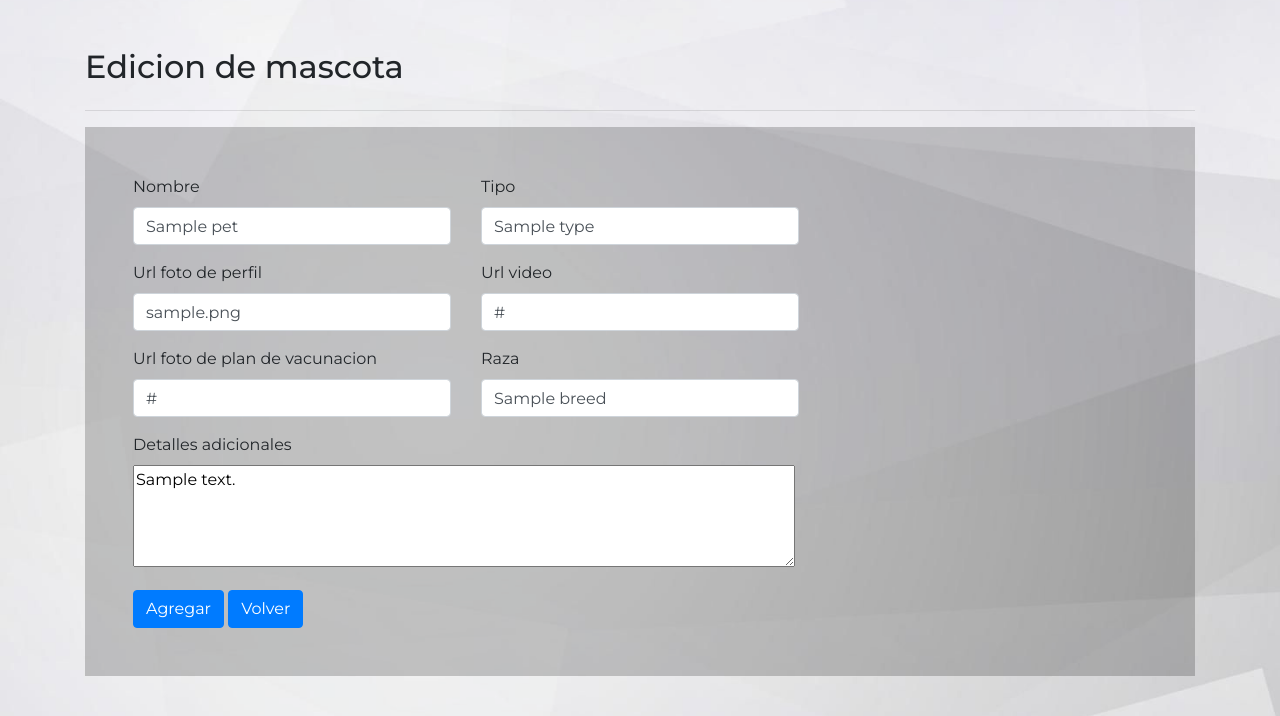
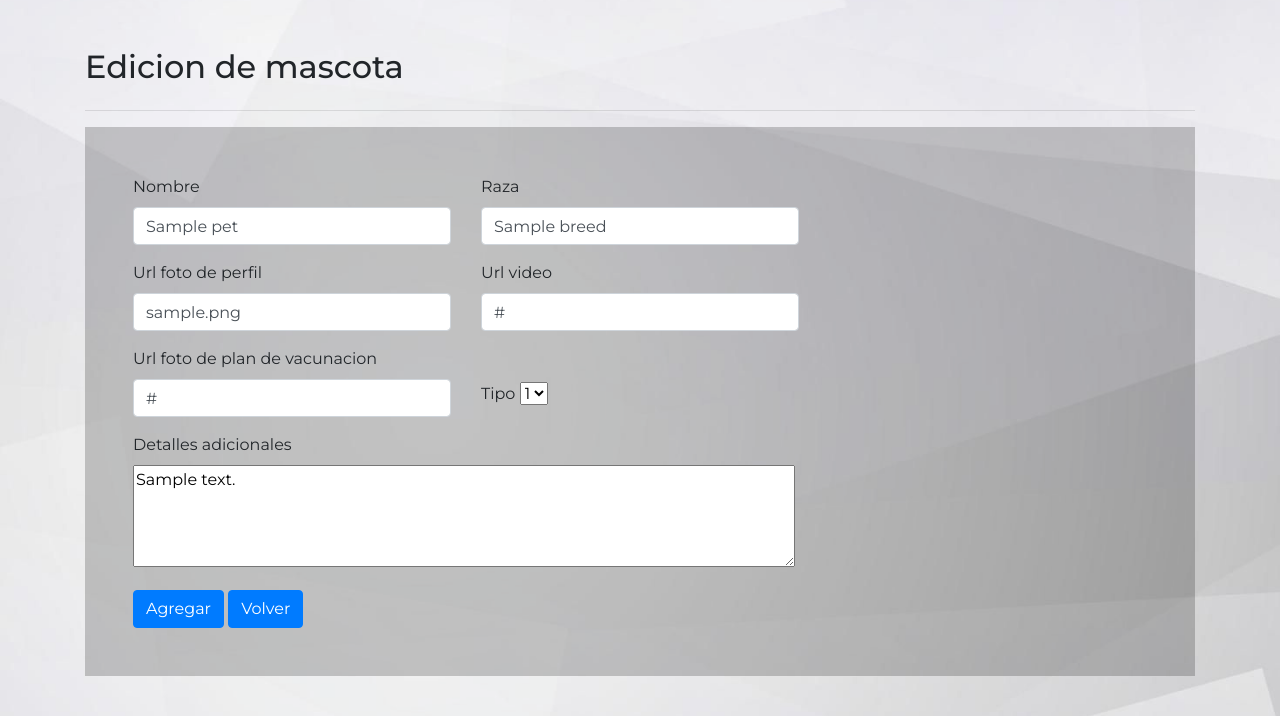
Before and after one commit to manu3210/LaboratorioIV-PetHero, a PHP site: template Views/EditPet.php in a window 1280 px wide. Shown: the top 716 px of the page. Run offline with PHP 8.4, Linux system fonts and the light colour scheme; the template is opened without the code that fills it: most values are stand-ins (such as "Sample title", 1, 10 or a date in 2020); some libraries are stand-ins or nearby versions.

Commit message:
updated edit and create pet form

```diff
--- a/Views/EditPet.php
+++ b/Views/EditPet.php
@@ -17,8 +17,8 @@
                          </div>
                          <div class="col-lg-4">
                               <div class="form-group">
-                                   <label for="">Tipo</label>
-                                   <input type="text" name="type" value="<?php echo $pet->getType(); ?>" class="form-control" required>
+                                   <label for="">Raza</label>
+                                   <input type="text" name="breed" value="<?php echo $pet->getBreed(); ?>" class="form-control" required>
                               </div>
                          </div>
                     </div>
@@ -26,13 +26,13 @@
                         <div class="col-lg-4">
                               <div class="form-group">
                                    <label for="">Url foto de perfil</label>
-                                   <input type="text" name="urlPhoto" value="<?php echo $pet->getUrlPhoto(); ?>" class="form-control" required>
+                                   <input type="text" name="urlPhoto" value="<?php echo $pet->getUrlPhoto(); ?>" class="form-control">
                               </div>
                          </div>
                          <div class="col-lg-4">
                               <div class="form-group">
                                    <label for="">Url video</label>
-                                   <input type="text" name="urlVideo" value="<?php echo $pet->getUrlVideo(); ?>" class="form-control" required>
+                                   <input type="text" name="urlVideo" value="<?php echo $pet->getUrlVideo(); ?>" class="form-control">
                               </div>
                          </div>
                     </div>
@@ -40,13 +40,17 @@
                         <div class="col-lg-4">
                               <div class="form-group">
                                    <label for="">Url foto de plan de vacunacion</label>
-                                   <input type="text" name="urlvaccination" value="<?php echo $pet->getUrlVaccination(); ?>" class="form-control" required>
+                                   <input type="text" name="urlvaccination" value="<?php echo $pet->getUrlVaccination(); ?>" class="form-control">
                               </div>
                          </div>
-                         <div class="col-lg-4">
+                         <div class="col-lg-4" style="margin-top: 35px">
                               <div class="form-group">
-                                   <label for="">Raza</label>
-                                   <input type="text" name="breed" value="<?php echo $pet->getBreed(); ?>" class="form-control" required>
+                                   <label for="">Tipo</label>
+                                   <select name="cars" id="cars">
+                                        <?php foreach($petTypeList as $petType){ ?>
+                                             <option value="<?php echo $petType->getSize(); ?>"><?php echo $petType->getSize(); ?></option>
+                                        <?php } ?>
+                                   </select>
                               </div>
                          </div>
 
```
Also changed, not shown: Controllers/UserController.php (+8 -2 lines), Data/owners.json (+12 -1 lines), Views/AddPet.php (+9 -5 lines).
